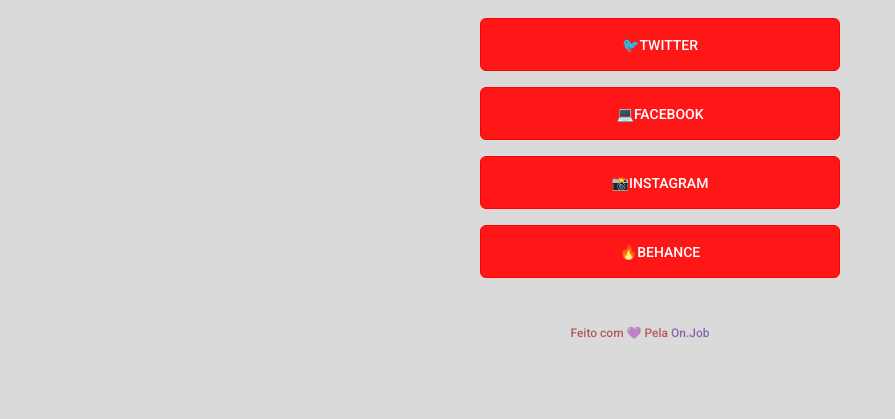
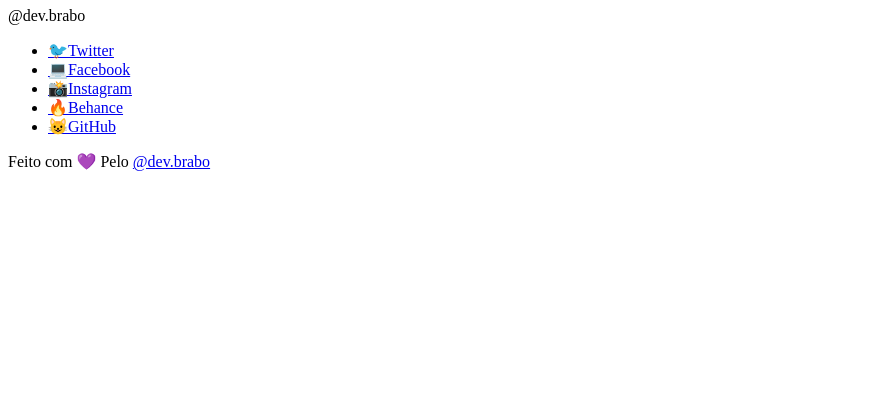
Before and after one commit to luckas-brabo/links-dev.brabo, a plain HTML site: page index.html in a window 1280 px wide. Shown: the part 381-800 px from the top of the page, without its empty margins (0-895 px from the left). Drawn offline with Linux system fonts and the light colour scheme.

Commit message:
Add files via upload

```diff
--- a/index.html
+++ b/index.html
@@ -9,7 +9,6 @@
 
 
 <link href="https://fonts.googleapis.com/css2?family=Roboto+Mono&family=Roboto:wght@300;500;700&display=swap" rel="stylesheet">
-<link rel="stylesheet" href="./style.css">
 
 </head>
 
@@ -36,17 +35,21 @@
           </li>
 
           <li>
-            <a href="https://www.instagram.com/luckasbrabo1/"
+            <a href="https://www.instagram.com/dev.brabo/"
             target="_blank">📸Instagram</a>
           </li>
           <li>
             <a href="https://www.behance.net/luckasbrabo"
             target="_blank">🔥Behance</a>
           </li>
+          <li>
+            <a href="https://github.com/luckas-brabo"
+            target="_blank">😺GitHub</a>
+          </li>
       </ul>
 
-      <footer>Feito com 💜 Pela <a href="" target="_blank">
-      On.Job</footer>
+      <footer>Feito com 💜 Pelo <a href="https://www.instagram.com/dev.brabo/" target="_blank">
+      @dev.brabo</footer>
 
   </div>
 
```
